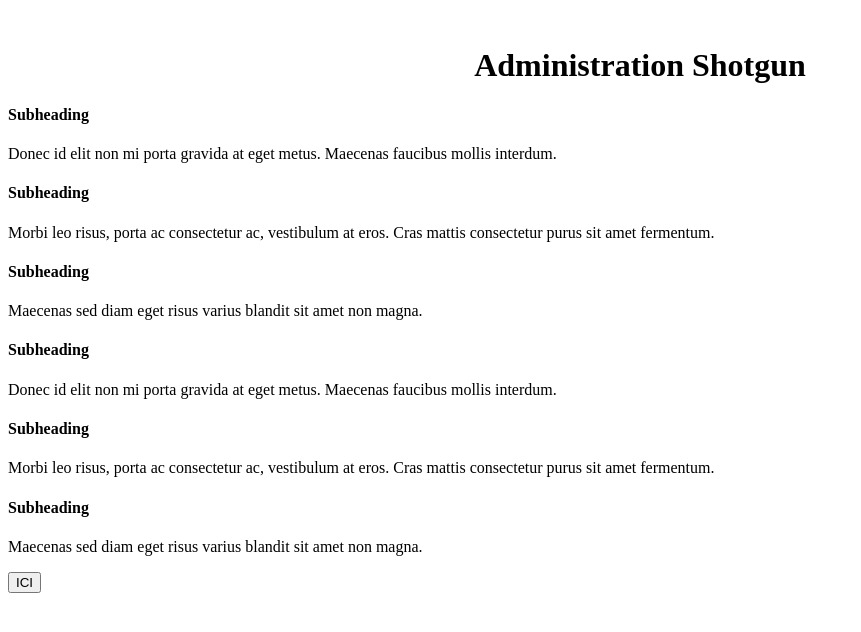
After one commit to PayIcam/billetterie, a PHP site: template templates/admin_shotgun.php in a window 1280 px wide. The commit adds this page. Shown: the top 632 px of the page, without its empty margins (0-861 px from the left). Run offline with PHP 8.4, Linux system fonts and the light colour scheme; the template is opened without the code that fills it, so the values that code supplies are empty.

Commit message:
amélioration com php js

```diff
--- /dev/null
+++ b/templates/admin_shotgun.php
@@ -0,0 +1,49 @@
+<!DOCTYPE html>
+<html lang="en">
+    <head>
+    <title>Admin shotgun</title>
+  </head>
+
+  <body>
+
+    <div class="container">
+      <!-- mettre header ici -->
+
+      <main role="main">
+  <br>
+        <div class="jumbotron">
+          <h1 class="display-4 " style="text-align: center">Administration Shotgun</h1>
+        </div>
+
+        <div class="row marketing">
+          <div class="col-lg-6">
+            <h4>Subheading</h4>
+            <p>Donec id elit non mi porta gravida at eget metus. Maecenas faucibus mollis interdum.</p>
+
+            <h4>Subheading</h4>
+            <p>Morbi leo risus, porta ac consectetur ac, vestibulum at eros. Cras mattis consectetur purus sit amet fermentum.</p>
+
+            <h4>Subheading</h4>
+            <p>Maecenas sed diam eget risus varius blandit sit amet non magna.</p>
+          </div>
+
+          <div class="col-lg-6">
+            <h4>Subheading</h4>
+            <p>Donec id elit non mi porta gravida at eget metus. Maecenas faucibus mollis interdum.</p>
+
+            <h4>Subheading</h4>
+            <p>Morbi leo risus, porta ac consectetur ac, vestibulum at eros. Cras mattis consectetur purus sit amet fermentum.</p>
+
+            <h4>Subheading</h4>
+            <p>Maecenas sed diam eget risus varius blandit sit amet non magna.</p>
+          </div>
+        </div>
+
+
+      </main>
+      <button type="button" onCLick="<?= $RouteHelper->getPathFor('creation') ?>">ICI</button>
+
+    </div> <!-- /container -->
+
+
+</body></html>
```
Also changed, not shown: public/js/option.js (+9 -6 lines), templates/creation.php (+38 -33 lines).
